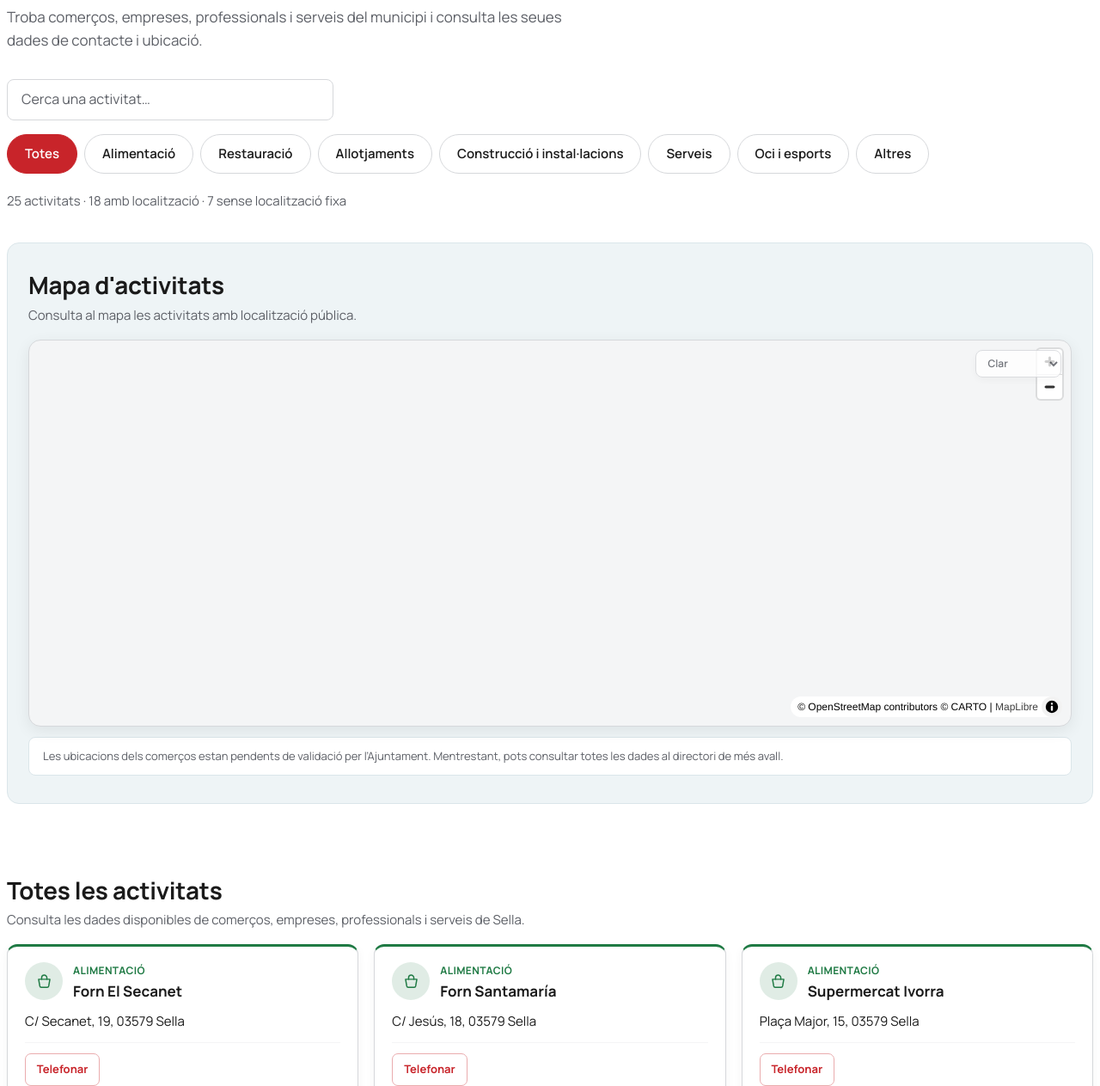
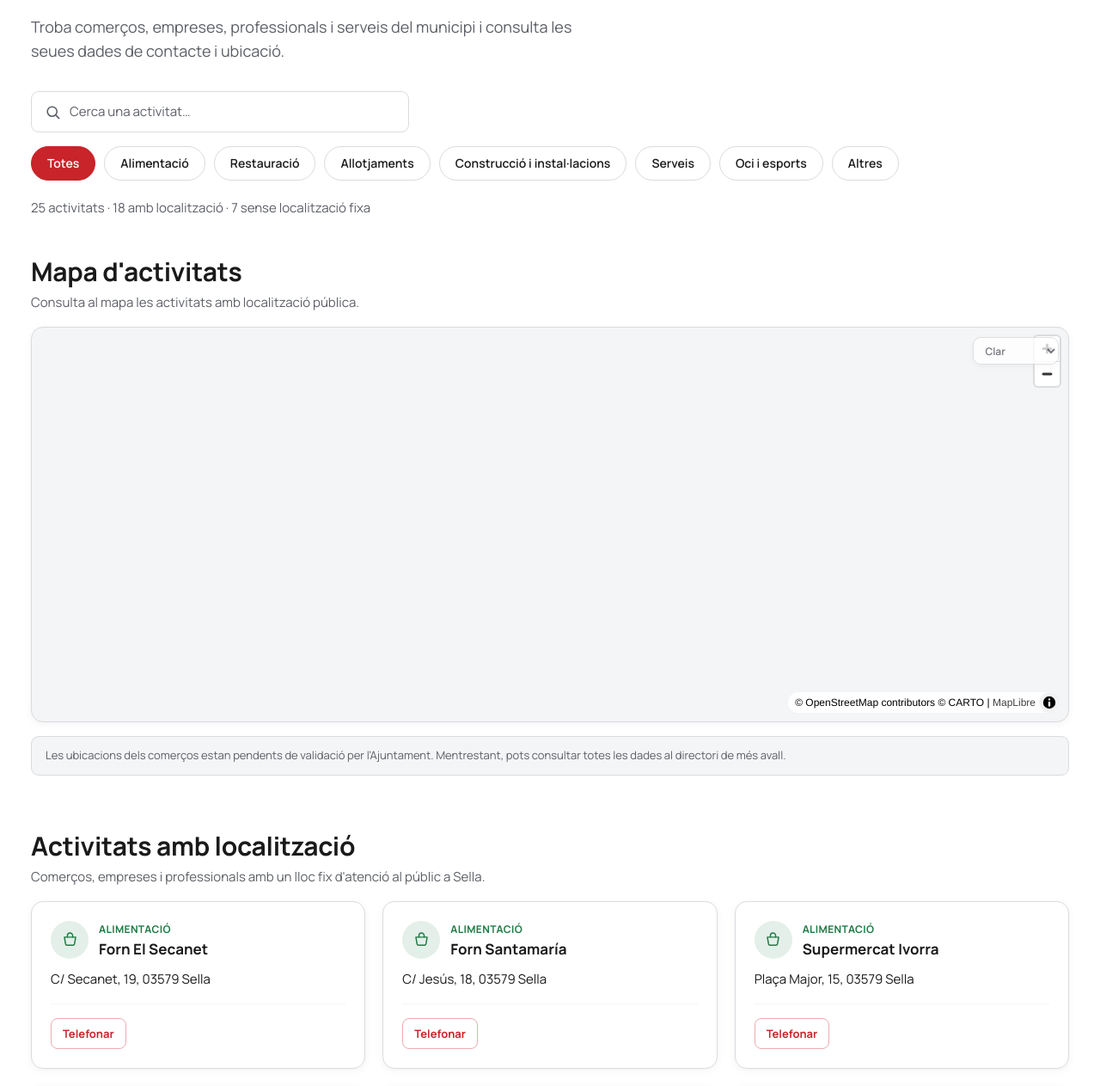
Before and after one commit to portal-civic/sella-guia-comerc, a plain HTML site: page index.html in a window 1280 px wide. Shown: the part 117-1380 px from the top of the page at 86% size. Drawn offline with nearby package versions, Linux system fonts and the light colour scheme; no server answers.

Commit message:
millores tipo et al 2

```diff
--- a/css/styles.css
+++ b/css/styles.css
@@ -3,17 +3,16 @@
   Estil pensat per a integrar-se dins del contingut de sella.es (no és una
   microsite independent). Totes les variables porten el prefix --sg- i
   només s'apliquen dins de #sg-guia perquè no interferisquen amb el CSS
-  del lloc que allotja aquest component.
+  del lloc que allotja aquest component. Per aquest motiu la tipografia
+  s'aplica explícitament a #sg-guia i als seus descendents (incloent-hi
+  controls de formulari) en compte de tocar `html`/`body`, que pertanyen
+  al lloc amfitrió.
 
-  Llenguatge visual adaptat del prototip de referència (reference/): cerca,
-  filtres tipus píndola, targetes arredonides, ombres suaus, icones
-  circulars i bloc de contacte final. S'hi afig un sistema de colors per
-  categoria (--sg-cat-*), mantenint el roig institucional #c8242a com a
-  accent global secundari (Totes, enllaços, focus).
-
-  Tipografia: una única família sans-serif contemporània (Manrope) per a
-  tot el component — titulars, cos, controls i targetes. La personalitat
-  visual prové de l'escala, el pes i l'espaiat, no d'una lletra decorativa.
+  Direcció visual: guia digital editorial i contemporània — no un panell
+  administratiu. Base blanca, vores suaus, ombres lleugeres, un sistema
+  de colors per categoria (--sg-cat-*) usat amb moderació, i el roig
+  institucional #c8242a com a accent global secundari (Totes, enllaços,
+  focus). Tipografia única: Manrope, en tot el component.
 */
 
 .sg-guia {
@@ -21,7 +20,7 @@
   --sg-bg: #ffffff;
   --sg-text: #1a1a1a;
   --sg-muted: #5c5f66;
-  --sg-border: #d6d8db;
+  --sg-border: #d9dbdf;
   --sg-soft: #f4f5f6;
   --sg-accent: #c8242a; /* provisional: substituir pel color corporatiu exacte de sella.es */
 
@@ -38,8 +37,8 @@
   --sg-accent-hover: color-mix(in srgb, var(--sg-accent) 85%, black);
   --sg-focus: var(--sg-accent);
 
-  /* Sistema de colors per categoria — un to distintiu i accessible per
-     categoria, amb una variant pàl·lida per a fons d'icona/targeta. */
+  /* Sistema de colors per categoria — ús contingut: icona, etiqueta,
+     filtre actiu i futurs marcadors del mapa. Mai com a color dominant. */
   --sg-cat-alimentacio: #1f7a44;
   --sg-cat-restauracio: #b3541f;
   --sg-cat-allotjaments: #1d5a96;
@@ -48,29 +47,23 @@
   --sg-cat-oci: #6b21a8;
   --sg-cat-altres: #4a5a68;
 
-  --sg-cat-alimentacio-pale: color-mix(in srgb, var(--sg-cat-alimentacio) 14%, white);
-  --sg-cat-restauracio-pale: color-mix(in srgb, var(--sg-cat-restauracio) 14%, white);
-  --sg-cat-allotjaments-pale: color-mix(in srgb, var(--sg-cat-allotjaments) 14%, white);
-  --sg-cat-construccio-pale: color-mix(in srgb, var(--sg-cat-construccio) 14%, white);
-  --sg-cat-serveis-pale: color-mix(in srgb, var(--sg-cat-serveis) 14%, white);
-  --sg-cat-oci-pale: color-mix(in srgb, var(--sg-cat-oci) 14%, white);
-  --sg-cat-altres-pale: color-mix(in srgb, var(--sg-cat-altres) 14%, white);
-
-  /* Fons molt suaus per a diferenciar grans zones de la pàgina */
-  --sg-section-map-bg: #eef4f6;
-  --sg-section-map-border: #dbe6ea;
-  --sg-section-unlocated-bg: #fbf6ec;
-  --sg-section-unlocated-border: #ece0c7;
+  --sg-cat-alimentacio-pale: color-mix(in srgb, var(--sg-cat-alimentacio) 12%, white);
+  --sg-cat-restauracio-pale: color-mix(in srgb, var(--sg-cat-restauracio) 12%, white);
+  --sg-cat-allotjaments-pale: color-mix(in srgb, var(--sg-cat-allotjaments) 12%, white);
+  --sg-cat-construccio-pale: color-mix(in srgb, var(--sg-cat-construccio) 12%, white);
+  --sg-cat-serveis-pale: color-mix(in srgb, var(--sg-cat-serveis) 12%, white);
+  --sg-cat-oci-pale: color-mix(in srgb, var(--sg-cat-oci) 12%, white);
+  --sg-cat-altres-pale: color-mix(in srgb, var(--sg-cat-altres) 12%, white);
 
   /* Radis */
-  --sg-radius-sm: 8px;
-  --sg-radius-md: 12px;
-  --sg-radius-lg: 14px;
+  --sg-radius-sm: 9px;
+  --sg-radius-md: 14px;
+  --sg-radius-lg: 18px;
   --sg-radius-pill: 999px;
 
   /* Ombres (subtils, mai pesades) */
-  --sg-shadow-sm: 0 3px 12px rgba(0, 0, 0, .045);
-  --sg-shadow-md: 0 5px 18px rgba(0, 0, 0, .07);
+  --sg-shadow-sm: 0 2px 10px rgba(20, 20, 20, .05);
+  --sg-shadow-md: 0 8px 24px rgba(20, 20, 20, .08);
 
   /* Escala d'espaiat (base 8px) */
   --sg-space-2xs: 0.25rem;  /* 4px */
@@ -80,26 +73,43 @@
   --sg-space-lg: 1.5rem;    /* 24px */
   --sg-space-xl: 2rem;      /* 32px */
   --sg-space-2xl: 3rem;     /* 48px */
-  --sg-space-3xl: 3.25rem;  /* 52px — separació entre seccions majors */
 
-  /* Ritme vertical específic per a transicions concretes de la pàgina */
-  --sg-space-controls-map: 2.25rem;  /* 36px — controls -> mapa */
-  --sg-space-unlocated-cta: 2.75rem; /* 44px — sense localització -> bloc final */
+  /* Ritme vertical de la part superior de la pàgina */
+  --sg-space-title-intro: 0.875rem;    /* 14px — títol -> intro */
+  --sg-space-intro-search: 2rem;       /* 32px — intro -> cercador (header) */
+  --sg-space-controls-map: 2.75rem;    /* 44px — resum -> secció de mapa */
 
-  /* Tipografia: una única família sans-serif per a tot el component */
-  --sg-font-family: 'Manrope', -apple-system, BlinkMacSystemFont, 'Segoe UI', Roboto, sans-serif;
-  --sg-fs-h1: clamp(2.1rem, 1.7rem + 2vw, 3rem);
-  --sg-fs-h2: clamp(1.5rem, 1.42rem + 0.4vw, 1.75rem);
-  --sg-fs-lead: 1.0625rem;
+  /* Ritme vertical entre grans seccions de contingut */
+  --sg-space-map-directory: 4rem;        /* 64px */
+  --sg-space-directory-unlocated: 4.25rem; /* 68px */
+  --sg-space-unlocated-cta: 3.75rem;     /* 60px */
+
+  /* Amplada de contingut controlada perquè el component no s'estire sobre
+     tot el viewport mentre la tipografia es queda xicoteta. */
+  --sg-max-width: 1280px;
+  --sg-container-pad: 1.75rem; /* 28px */
+
+  /* Tipografia: una única família sans-serif per a tot el component. La
+     personalitat visual prové de l'escala, el pes i l'espaiat. */
+  --sg-font-family: 'Manrope', system-ui, -apple-system, BlinkMacSystemFont, 'Segoe UI', Roboto, sans-serif;
+  --sg-fs-h1: clamp(2.25rem, 1.5rem + 3vw, 3.375rem);      /* ~36 -> 54px */
+  --sg-fs-h2: clamp(1.625rem, 1.5rem + 0.6vw, 1.875rem);   /* 26 -> 30px */
+  --sg-fs-lead: clamp(1.0625rem, 1rem + 0.35vw, 1.125rem); /* 17 -> 18px */
   --sg-fs-body: 1rem;
-  --sg-fs-name: 1.0625rem;
-  --sg-fs-meta: 0.8125rem;
+  --sg-fs-name: 1.0625rem;      /* 17px */
+  --sg-fs-card-body: 0.9375rem; /* 15px */
+  --sg-fs-section-text: 0.9375rem; /* 15px */
+  --sg-fs-eyebrow: 0.75rem;     /* 12px */
 
   font-family: var(--sg-font-family);
   color: var(--sg-text);
   background: var(--sg-bg);
   line-height: 1.6;
   font-size: var(--sg-fs-body);
+
+  max-width: var(--sg-max-width);
+  margin-inline: auto;
+  padding-inline: var(--sg-container-pad);
 }
 
 .sg-guia,
@@ -111,6 +121,18 @@
 
 .sg-guia img {
   max-width: 100%;
+}
+
+/* Aplicació explícita de la tipografia també als controls de formulari,
+   que per defecte no hereten font-family del document. */
+.sg-guia h1,
+.sg-guia h2,
+.sg-guia h3,
+.sg-guia input,
+.sg-guia button,
+.sg-guia select,
+.sg-guia textarea {
+  font-family: var(--sg-font-family);
 }
 
 /* Utilitats */
@@ -135,24 +157,24 @@
 /* Capçalera del component */
 
 .sg-guia__header {
-  margin-bottom: var(--sg-space-xl);
+  margin-bottom: var(--sg-space-intro-search);
 }
 
 .sg-guia__title {
   font-size: var(--sg-fs-h1);
-  line-height: 1.07;
-  max-width: 700px;
+  line-height: 1.05;
+  max-width: 760px;
   margin: 0;
   font-weight: 800;
   letter-spacing: -0.02em;
 }
 
 .sg-guia__lead {
-  margin: 0.75rem 0 0;
+  margin: var(--sg-space-title-intro) 0 0;
   color: var(--sg-muted);
   max-width: 650px;
   font-size: var(--sg-fs-lead);
-  line-height: 1.6;
+  line-height: 1.55;
 }
 
 /* Cercador, filtres i resum */
@@ -168,12 +190,27 @@
   width: 100%;
 }
 
+.sg-guia__search-field {
+  position: relative;
+  display: flex;
+  align-items: center;
+}
+
+.sg-guia__search-icon {
+  position: absolute;
+  left: 16px;
+  width: 19px;
+  height: 19px;
+  color: var(--sg-muted);
+  pointer-events: none;
+}
+
 .sg-guia__search-input {
   width: 100%;
   min-height: 48px;
-  padding: var(--sg-space-xs) var(--sg-space-md);
+  padding: 0.6rem 1.125rem 0.6rem 2.75rem;
   font: inherit;
-  font-size: var(--sg-fs-body);
+  font-size: 0.9375rem;
   color: var(--sg-text);
   background: var(--sg-bg);
   border: 1px solid var(--sg-border);
@@ -198,7 +235,7 @@
 
 .sg-guia__filters {
   display: flex;
-  gap: var(--sg-space-xs);
+  gap: 0.625rem;
   overflow-x: auto;
   -webkit-overflow-scrolling: touch;
   padding-bottom: var(--sg-space-2xs);
@@ -207,10 +244,12 @@
 .sg-filter {
   --sg-filter-accent: var(--sg-accent);
   flex: 0 0 auto;
-  min-height: 44px;
-  padding: 0.625rem 1.25rem;
+  min-height: 40px;
+  padding: 0 1.125rem;
+  display: inline-flex;
+  align-items: center;
   font: inherit;
-  font-size: 0.9375rem;
+  font-size: 0.875rem;
   font-weight: 600;
   color: var(--sg-text);
   background: var(--sg-bg);
@@ -258,27 +297,17 @@
   margin: 0;
 }
 
-/* Seccions majors (capçalera de secció + fons subtils) */
+/* Seccions majors — espaiat generós, sense panells de color pesats */
 
-.sg-guia__section {
-  margin-bottom: var(--sg-space-3xl);
-  padding: var(--sg-space-xl) var(--sg-space-lg);
-  border-radius: var(--sg-radius-lg);
+.sg-guia__section--map {
+  margin-bottom: var(--sg-space-map-directory);
 }
 
 .sg-guia__section--directory {
-  padding-left: 0;
-  padding-right: 0;
-}
-
-.sg-guia__section--map {
-  background: var(--sg-section-map-bg);
-  border: 1px solid var(--sg-section-map-border);
+  margin-bottom: var(--sg-space-directory-unlocated);
 }
 
 .sg-guia__section--unlocated {
-  background: var(--sg-section-unlocated-bg);
-  border: 1px solid var(--sg-section-unlocated-border);
   margin-bottom: var(--sg-space-unlocated-cta);
 }
 
@@ -298,10 +327,10 @@
 .sg-guia__section-text {
   margin: 0;
   color: var(--sg-muted);
-  font-size: 0.9375rem;
+  font-size: var(--sg-fs-section-text);
 }
 
-/* Mapa */
+/* Mapa — el mapa mateix és el bloc visual, sense contenidor de color */
 
 .sg-guia__map-wrap {
   position: relative;
@@ -311,11 +340,11 @@
 .sg-guia__map {
   position: relative;
   width: 100%;
-  height: 450px;
+  height: 460px;
   border: 1px solid var(--sg-border);
-  border-radius: var(--sg-radius-lg);
+  border-radius: var(--sg-radius-md);
   background: var(--sg-soft);
-  box-shadow: var(--sg-shadow-md);
+  box-shadow: var(--sg-shadow-sm);
   overflow: hidden;
 }
 
@@ -347,13 +376,13 @@
 }
 
 .sg-guia__map-note {
-  margin: var(--sg-space-sm) 0 0;
+  margin: var(--sg-space-md) 0 0;
   padding: var(--sg-space-sm) var(--sg-space-md);
   font-size: 0.8125rem;
   line-height: 1.5;
   color: var(--sg-muted);
-  background: var(--sg-bg);
-  border: 1px solid var(--sg-section-map-border);
+  background: var(--sg-soft);
+  border: 1px solid var(--sg-border);
   border-radius: var(--sg-radius-sm);
 }
 
@@ -363,7 +392,7 @@
   display: inline-flex;
   align-items: center;
   border-radius: var(--sg-radius-pill);
-  padding: 0.375rem 0.625rem;
+  padding: 0.375rem 0.75rem;
   font-size: 0.8125rem;
   font-weight: 700;
 }
@@ -378,14 +407,13 @@
 .sg-cards {
   display: grid;
   grid-template-columns: 1fr;
-  gap: 1.125rem;
+  gap: 1.25rem;
 }
 
 .sg-card {
   --sg-card-accent: var(--sg-accent);
-  padding: 1.125rem 1.25rem 1.25rem;
+  padding: 1.375rem;
   border: 1px solid var(--sg-border);
-  border-top: 3px solid var(--sg-card-accent);
   border-radius: var(--sg-radius-md);
   background: var(--sg-bg);
   box-shadow: var(--sg-shadow-sm);
@@ -407,7 +435,7 @@
   width: 44px;
   height: 44px;
   border-radius: 50%;
-  background: color-mix(in srgb, var(--sg-card-accent) 14%, white);
+  background: color-mix(in srgb, var(--sg-card-accent) 12%, white);
   color: var(--sg-card-accent);
 }
 
@@ -423,7 +451,7 @@
 .sg-card__eyebrow,
 .sg-popup__eyebrow {
   margin: 0 0 0.2rem;
-  font-size: 0.75rem;
+  font-size: var(--sg-fs-eyebrow);
   font-weight: 700;
   letter-spacing: 0.03em;
   text-transform: uppercase;
@@ -442,54 +470,58 @@
 .sg-popup__address {
   margin: var(--sg-space-sm) 0 0;
   color: var(--sg-text);
-  font-size: 0.9375rem;
+  font-size: var(--sg-fs-card-body);
 }
 
-/* Accions (telefonar, correu, web, instagram, mapa) */
+/* Accions (telefonar, correu, web, instagram, mapa) — llenguatge visual
+   compacte i neutre; l'accent institucional es reserva per a l'acció més
+   rellevant (telefonar) i per als estats hover/focus, no per a totes. */
 
 .sg-card__actions,
 .sg-popup__actions {
   display: flex;
   flex-wrap: wrap;
-  gap: var(--sg-space-xs);
-  margin-top: var(--sg-space-sm);
-  padding-top: var(--sg-space-sm);
+  gap: 0.5rem;
+  margin-top: var(--sg-space-md);
+  padding-top: var(--sg-space-md);
   border-top: 1px solid var(--sg-soft);
 }
 
-/* Totes les accions (Telefonar, Correu, Web, Instagram, Veure al mapa)
-   comparteixen el mateix llenguatge lleuger: cap acció rep un tractament
-   sòlid dominant, independentment de la variant que li assigne el JS. */
 .sg-action,
-.sg-action--primary,
 .sg-action--secondary {
   display: inline-flex;
   align-items: center;
-  min-height: 38px;
-  padding: 0.4rem 0.8rem;
+  min-height: 36px;
+  padding: 0 0.8125rem;
   font: inherit;
   font-size: 0.8125rem;
-  font-weight: 700;
-  color: var(--sg-accent);
+  font-weight: 650;
+  color: var(--sg-text);
   text-decoration: none;
   background: var(--sg-bg);
-  border: 1px solid var(--sg-accent-pale);
-  border-radius: 7px;
+  border: 1px solid var(--sg-border);
+  border-radius: 8px;
   cursor: pointer;
-  transition: background .15s ease, border-color .15s ease;
+  transition: background .15s ease, border-color .15s ease, color .15s ease;
+}
+
+.sg-action--primary {
+  color: var(--sg-accent);
+  border-color: var(--sg-accent-pale);
 }
 
 .sg-action:hover,
-.sg-action--primary:hover,
-.sg-action--secondary:hover {
+.sg-action--secondary:hover,
+.sg-action--primary:hover {
   background: var(--sg-accent-tint);
   border-color: var(--sg-accent);
+  color: var(--sg-accent);
 }
 
-/* Bloc de contacte final */
+/* Bloc de contacte final — CTA deliberat, no un residu de peu de pàgina */
 
 .sg-guia__cta {
-  padding: var(--sg-space-lg);
+  padding: 1.75rem;
   background: var(--sg-accent-tint);
   border: 1px solid var(--sg-accent-pale);
   border-radius: var(--sg-radius-md);
@@ -497,8 +529,8 @@
 }
 
 .sg-guia__cta-title {
-  margin: 0 0 var(--sg-space-2xs);
-  font-size: 1.25rem;
+  margin: 0 0 var(--sg-space-xs);
+  font-size: 1.375rem;
   font-weight: 700;
   letter-spacing: -0.01em;
 }
@@ -514,8 +546,9 @@
 
 .sg-guia .maplibregl-popup-content {
   padding: var(--sg-space-md);
-  border-radius: var(--sg-radius-md);
+  border-radius: var(--sg-radius-sm);
   box-shadow: var(--sg-shadow-md);
+  font-family: var(--sg-font-family);
 }
 
 .sg-popup {
@@ -529,15 +562,6 @@
 @media (max-width: 599px) {
   .sg-guia__map {
     height: 340px;
-  }
-
-  .sg-guia__section {
-    padding: var(--sg-space-lg) var(--sg-space-md);
-  }
-
-  .sg-guia__section--directory {
-    padding-left: 0;
-    padding-right: 0;
   }
 }
 
@@ -554,7 +578,7 @@
 
   .sg-guia__search {
     flex: 0 0 auto;
-    width: min(380px, 100%);
+    width: min(440px, 100%);
   }
 
   .sg-guia__filters {
--- a/index.html
+++ b/index.html
@@ -38,7 +38,10 @@
   <div class="sg-guia__controls">
     <div class="sg-guia__search">
       <label for="sg-search" class="sg-visually-hidden">Cercar per nom, categoria, adreça, telèfon, email, web o Instagram</label>
-      <input type="search" id="sg-search" class="sg-guia__search-input" placeholder="Cerca una activitat…" autocomplete="off">
+      <div class="sg-guia__search-field">
+        <svg class="sg-guia__search-icon" viewBox="0 0 24 24" fill="none" stroke="currentColor" stroke-width="2" stroke-linecap="round" stroke-linejoin="round" aria-hidden="true" focusable="false"><circle cx="11" cy="11" r="7"/><path d="m21 21-4.35-4.35"/></svg>
+        <input type="search" id="sg-search" class="sg-guia__search-input" placeholder="Cerca una activitat…" autocomplete="off">
+      </div>
     </div>
 
     <div id="sg-filters" class="sg-guia__filters" role="group" aria-label="Filtra per categoria">
@@ -76,8 +79,8 @@
 
   <section class="sg-guia__section sg-guia__section--directory" aria-labelledby="sg-directory-title">
     <div class="sg-guia__section-head">
-      <h2 id="sg-directory-title" class="sg-guia__section-title">Totes les activitats</h2>
-      <p class="sg-guia__section-text">Consulta les dades disponibles de comerços, empreses, professionals i serveis de Sella.</p>
+      <h2 id="sg-directory-title" class="sg-guia__section-title">Activitats amb localització</h2>
+      <p class="sg-guia__section-text">Comerços, empreses i professionals amb un lloc fix d'atenció al públic a Sella.</p>
     </div>
     <p id="sg-no-results" class="sg-guia__no-results" role="status" hidden>No s'ha trobat cap activitat amb aquests criteris de cerca.</p>
     <div id="sg-directory" class="sg-cards" role="list"></div>
--- a/js/app.js
+++ b/js/app.js
@@ -261,6 +261,12 @@
     });
   }
 
+  // Activitats amb localització fixa que compleixen els filtres actius: és
+  // l'únic conjunt que ha d'aparèixer al mapa i al directori principal.
+  function getLocatedFilteredBusinesses() {
+    return getFilteredBusinesses().filter(function (b) { return !isNoFixedLocation(b); });
+  }
+
   /* ---------- Render ---------- */
 
   function categoryAccentVar(id) {
@@ -293,11 +299,17 @@
 
   function renderAll() {
     var filtered = getFilteredBusinesses();
+    // El directori principal ("Activitats amb localització") i la secció
+    // d'activitats sense localització fixa són conjunts disjunts: cada
+    // activitat apareix en un i només un dels dos, mai en tots dos alhora.
+    var unlocated = filtered.filter(isNoFixedLocation);
+    var located = filtered.filter(function (b) { return !isNoFixedLocation(b); });
+
     renderSummary(filtered);
-    renderNoResults(filtered);
-    renderDirectory(filtered);
-    renderUnlocated(filtered.filter(isNoFixedLocation));
-    renderMapMarkers(filtered);
+    renderNoResults(located);
+    renderDirectory(located);
+    renderUnlocated(unlocated);
+    renderMapMarkers(located);
   }
 
   function renderSummary(list) {
@@ -433,7 +445,7 @@
     state.map.addControl(new maplibregl.NavigationControl({ showCompass: false }), 'top-right');
 
     state.map.on('load', function () {
-      renderMapMarkers(getFilteredBusinesses());
+      renderMapMarkers(getLocatedFilteredBusinesses());
     });
 
     if (basemapSelect) {
@@ -441,7 +453,7 @@
         var style = BASEMAP_STYLES[basemapSelect.value] || BASEMAP_STYLES.light;
         state.map.setStyle(style);
         state.map.once('styledata', function () {
-          renderMapMarkers(getFilteredBusinesses());
+          renderMapMarkers(getLocatedFilteredBusinesses());
         });
       });
     }
```
